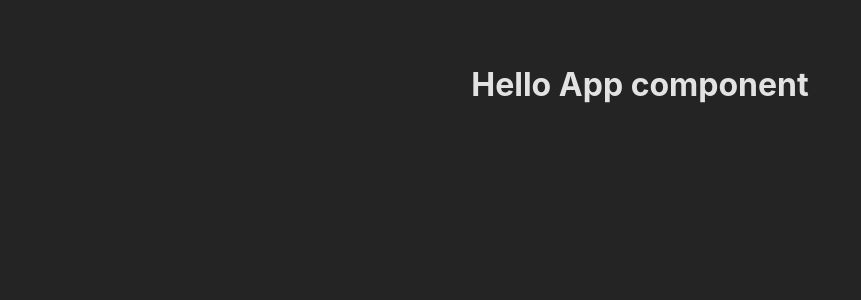
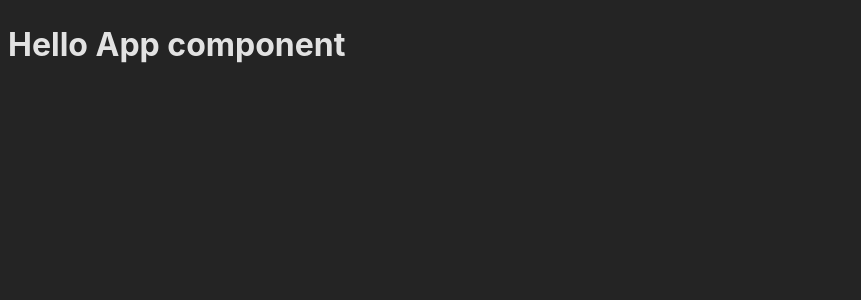
Before and after one commit to ekrzeptowski/postpixel, a React (Vite) app: page / in a window 1280 px wide. Shown: the top 300 px of the page, without its empty margins (0-861 px from the left). Built offline with nearby package versions, Linux system fonts and the light colour scheme.

Commit message:
Simplify root element styling

```diff
--- a/src/App.css
+++ b/src/App.css
@@ -1,6 +1,4 @@
 #root {
   max-width: 1280px;
   margin: 0 auto;
-  padding: 2rem;
-  text-align: center;
 }
```
